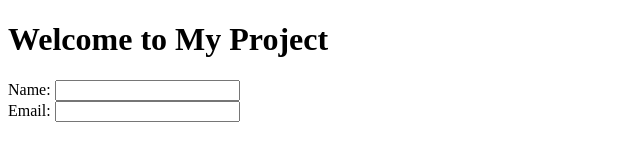
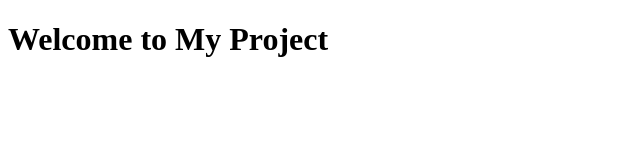
Before and after one commit to AymenOuertani9/git-workflow-exercise, a plain HTML site: page index.html in a window 1280 px wide. Shown: the whole page, without its empty margins (0-640 px from the left). Drawn offline with Linux system fonts and the light colour scheme.

Commit message:
init commit

```diff
--- a/index.html
+++ b/index.html
@@ -6,14 +6,8 @@
     <body>
     <h1>Welcome to My Project</h1>
     <form>
-    <label for="name">Name:</label>
-    <input type="text" id="name" name="name"><br>
-
-    <label for="email">Email:</label>
-    <input type="email" id="email" name="email"><br>
     </form>
-
     <script>
-
     </script>
     </body>
+    </html>
```
